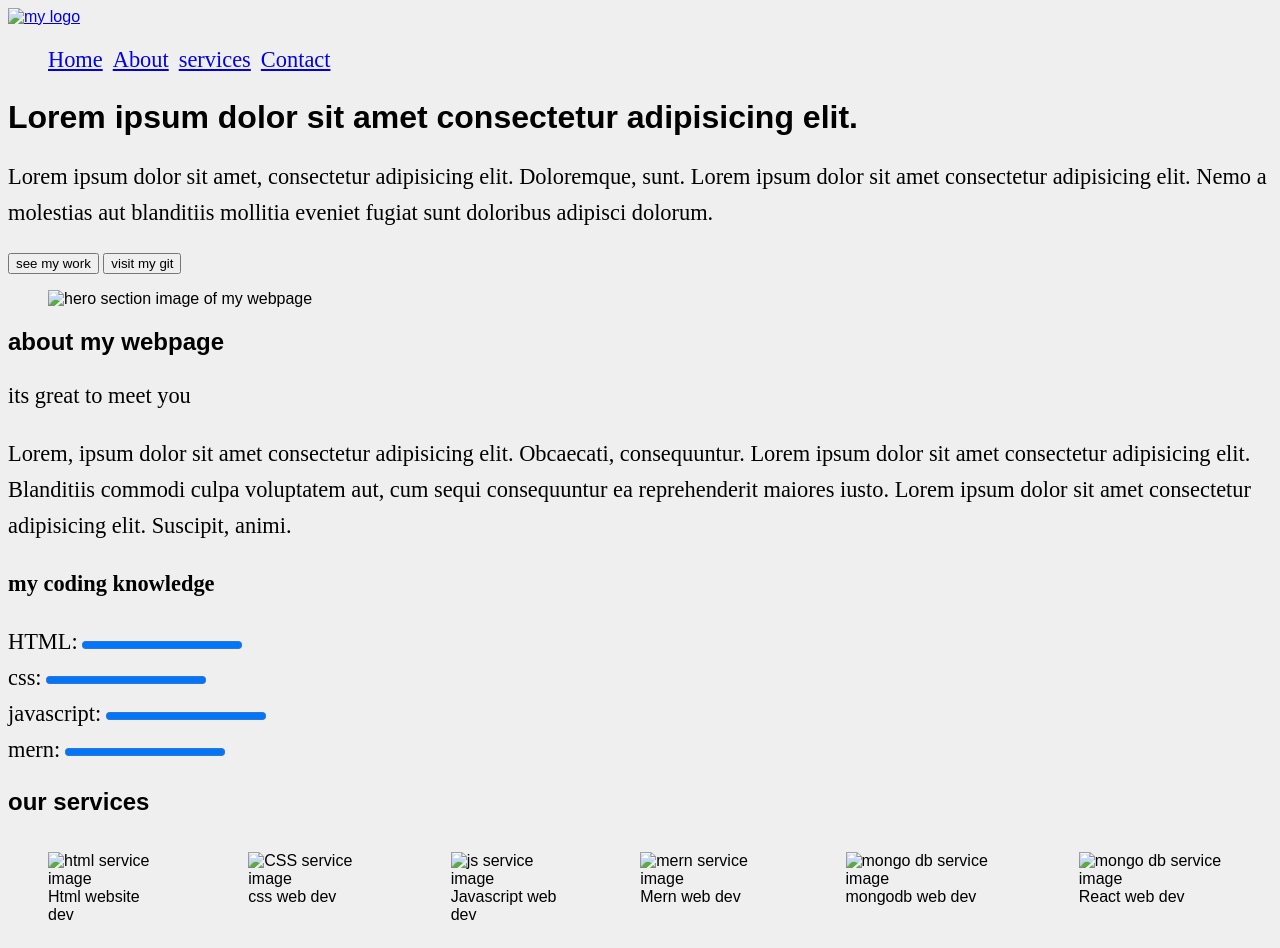
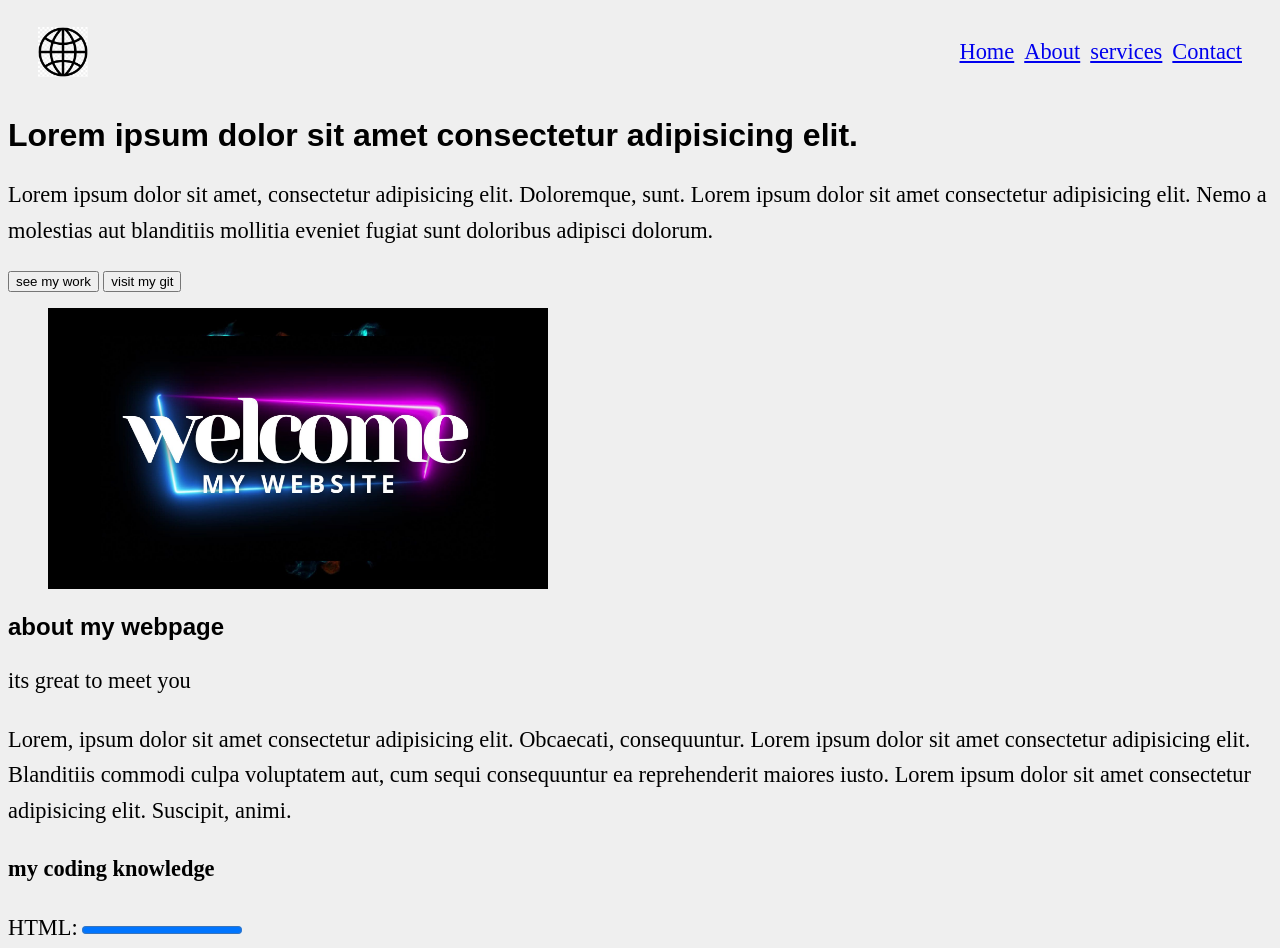
Before and after one commit to Varunkr63/my-html-project, a plain HTML site: page index.html in a window 1280 px wide. Shown: the top 948 px of the page. Drawn offline with Linux system fonts and the light colour scheme.

Commit message:
my new html course

```diff
--- a/index.html
+++ b/index.html
@@ -2,7 +2,9 @@
 <html lang="en">
 <head>
    <meta charset="UTF-8">
-   <meta name="viewport" content="width=device-width, initial-scale=1.0">
+   <meta name="viewport" content="width=device-width, initial-scale=1.0"/>
+   <meta name="robots" content="noindex,nofollow"/>
+   <meta name="description" content="my website using simple html and css"/>
    <title>Alpha twebsite</title>
    <style>
 
@@ -24,6 +26,18 @@
    font-size: 1.4rem;
 
  }
+ .logo img {
+  height: 50px;         /* Adjust height as needed */
+  width: auto;          /* Maintains aspect ratio */
+  display:block ;
+}
+header {
+  display: flex;
+  align-items: center;
+  justify-content: space-between;
+  padding: 10px 30px;
+
+}
 
    </style>
 </head>
@@ -33,7 +47,7 @@
      <header>
       <div class="logo">
          <a href="#" tabindex="_blank">
-            <img src="" alt="my logo"/>
+            <img src="web logo.png" alt="my logo"/>
          </a>
       </div>
       <nav>
@@ -60,7 +74,7 @@
       <!-- hero section images -->
        <div class="hero-image">
          <figure>
-            <img src="" alt="hero section image of my webpage"
+            <img src="hero image.jpg" alt="hero section image of my webpage"
             width="500"
             height="auto"/>
 
@@ -82,8 +96,8 @@
                <progress id="html" value="100" max="100">html 100%</progress>
             </div>
             <div class="about-progress">
-               <label for="javascript">css:</label>
-               <progress id="javascript" value="100" max="100">javascript 100%</progress>
+               <label for="css">css:</label>
+               <progress id="css" value="100" max="100">css 100%</progress>
             </div>
             <div class="about-progress">
                <label for="javascript">javascript:</label>
@@ -101,46 +115,46 @@
          <h2>our services</h2>
          <div class="services-gallery" style="display: flex;">
             <figure>
-               <img src="" alt="html service image"
+               <img src="our services image.jpg" alt="html service image"  loading="lazy"
                width="200"
-               height="125">
+               height="125"/>
                <figcaption>Html website dev</figcaption>
             </figure>
 
             <figure>
-               <img src="" alt="CSS service image"
+               <img src="our services.jpg" alt="CSS service image" loading="lazy"
                width="200"
                height="125">
                <figcaption>css web dev</figcaption>
             </figure>
 
             <figure>
-               <img src="" alt="js service image"
+               <img src="our services.jpg" alt="js service image" loading="lazy"
                width="200"
                height="125">
                <figcaption>Javascript web dev</figcaption>
             </figure>
 
             <figure>
-               <img src="" alt="mern service image"
+               <img src="our services image.jpg" alt="mern service image" loading="lazy"
                width="200"
                height="125">
                <figcaption>Mern web dev</figcaption>
             </figure>
 
-            <figure>
-               <img src="" alt="mongo db service image"
+            <!-- <figure>
+               <img src="our services.jpg" alt="mongo db service image" loading="lazy"
                width="200"
                height="125">
                <figcaption>mongodb web dev</figcaption>
-            </figure>
+            </figure> -->
 
-            <figure>
-               <img src="" alt="mongo db service image"
+            <!-- <figure>
+               <img src="our services.jpg" alt="mongo db service image" loading="lazy"
                width="200"
                height="125">
                <figcaption>React web dev</figcaption>
-            </figure>
+            </figure> -->
 
 
          </div>
@@ -183,7 +197,7 @@
              <section class="posdcast-section">
                <p><em>added my posdcast</em></p>
                <audio controls autoplay muted>
-                  <source src="" type="audio/mpeg">
+                  <source src="audio web.mp3" type="audio/mpeg">
                </audio>
              </section>
              <section class="blog-link-section">
@@ -207,6 +221,7 @@
                width="600"
                height="450"
                style="border:0;"
+               title="gmaps location"
                allowfullscreen=""
                loading="lazy"
                referrerpolicy="no-referrer-when-downgrade"></iframe>
```
Also changed, not shown: hero image.jpg (added), our services image.jpg (added), our services.jpg (added), web logo.png (added), 1 other file.
